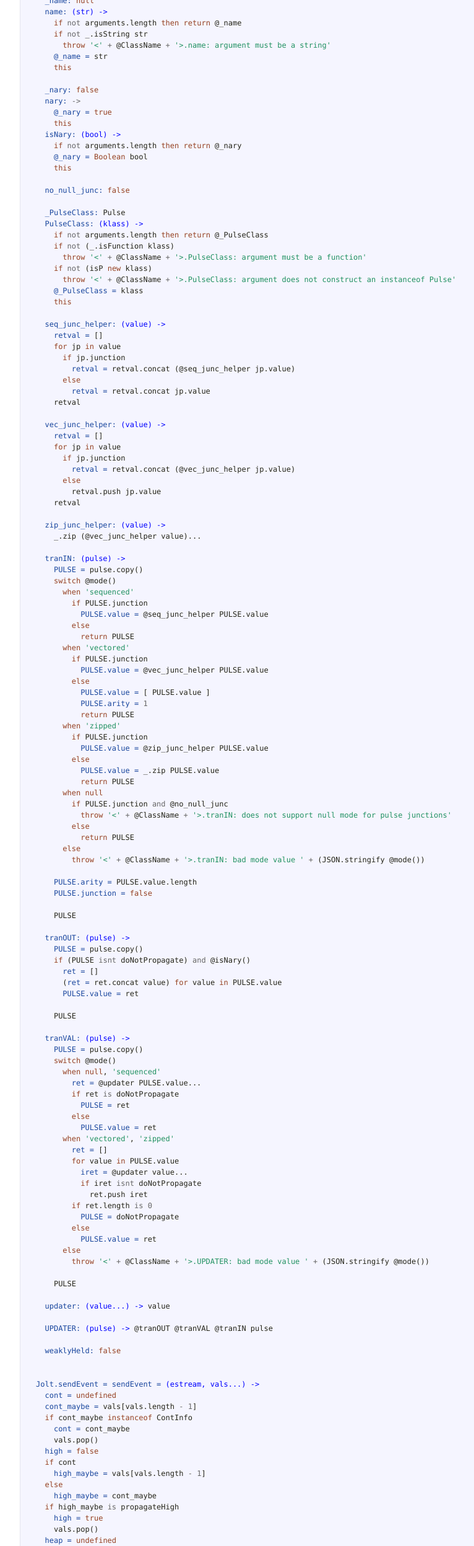
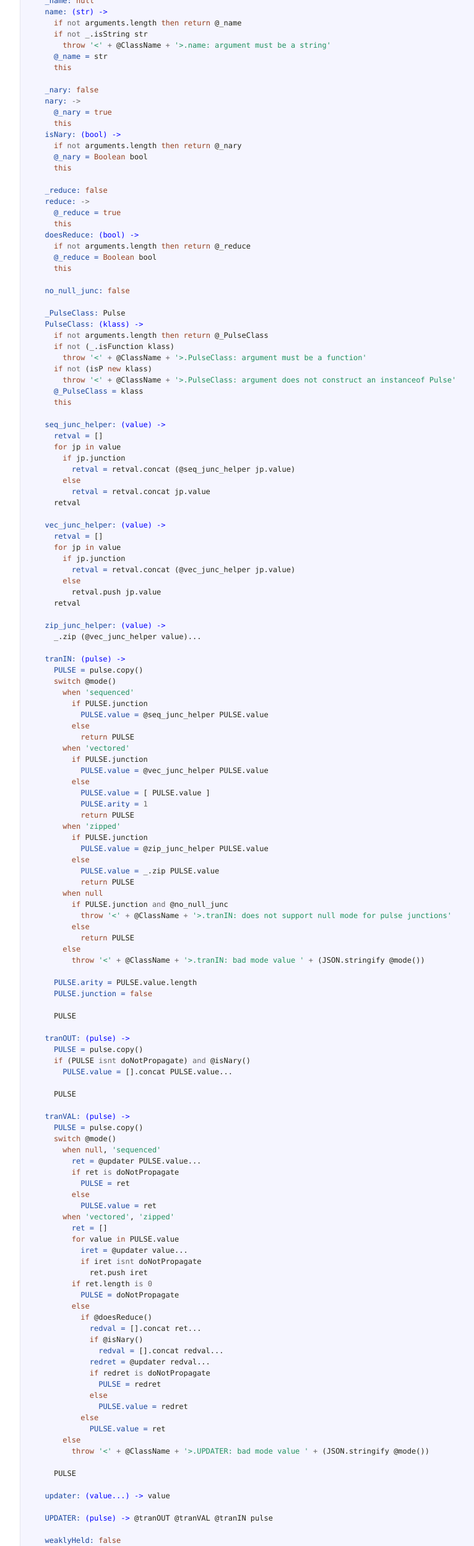
Before and after one commit to slavah/Jolt, a website: page docs/EventStream.html in a window 1280 px wide. Shown: the part 2216-4710 px from the top of the page at 62% size, without its empty margins (493-1259 px from the left). Drawn offline with Linux system fonts and the light colour scheme.

Commit message:
docs updated

```diff
--- a/docs/EventStream.html
+++ b/docs/EventStream.html
@@ -132,6 +132,15 @@
     <span class="vi">@_nary = </span><span class="nb">Boolean</span> <span class="nx">bool</span>
     <span class="k">this</span>
 
+  <span class="nv">_reduce: </span><span class="kc">false</span>
+  <span class="nv">reduce: </span><span class="o">-&gt;</span>
+    <span class="vi">@_reduce = </span><span class="kc">true</span>
+    <span class="k">this</span>
+  <span class="nv">doesReduce: </span><span class="nf">(bool) -&gt;</span>
+    <span class="k">if</span> <span class="o">not</span> <span class="nx">arguments</span><span class="p">.</span><span class="nx">length</span> <span class="k">then</span> <span class="k">return</span> <span class="nx">@_reduce</span>
+    <span class="vi">@_reduce = </span><span class="nb">Boolean</span> <span class="nx">bool</span>
+    <span class="k">this</span>
+
   <span class="nv">no_null_junc: </span><span class="kc">false</span>
 
   <span class="nv">_PulseClass: </span><span class="nx">Pulse</span>
@@ -202,9 +211,7 @@
   <span class="nv">tranOUT: </span><span class="nf">(pulse) -&gt;</span>
     <span class="nv">PULSE = </span><span class="nx">pulse</span><span class="p">.</span><span class="nx">copy</span><span class="p">()</span>
     <span class="k">if</span> <span class="p">(</span><span class="nx">PULSE</span> <span class="o">isnt</span> <span class="nx">doNotPropagate</span><span class="p">)</span> <span class="o">and</span> <span class="nx">@isNary</span><span class="p">()</span>
-      <span class="nv">ret = </span><span class="p">[]</span>
-      <span class="p">(</span><span class="nv">ret = </span><span class="nx">ret</span><span class="p">.</span><span class="nx">concat</span> <span class="nx">value</span><span class="p">)</span> <span class="k">for</span> <span class="nx">value</span> <span class="k">in</span> <span class="nx">PULSE</span><span class="p">.</span><span class="nx">value</span>
-      <span class="nv">PULSE.value = </span><span class="nx">ret</span>
+      <span class="nv">PULSE.value = </span><span class="p">[].</span><span class="nx">concat</span> <span class="nx">PULSE</span><span class="p">.</span><span class="nx">value</span><span class="p">...</span>
 
     <span class="nx">PULSE</span>
 
@@ -226,7 +233,17 @@
         <span class="k">if</span> <span class="nx">ret</span><span class="p">.</span><span class="nx">length</span> <span class="o">is</span> <span class="mi">0</span>
           <span class="nv">PULSE = </span><span class="nx">doNotPropagate</span>
         <span class="k">else</span>
-          <span class="nv">PULSE.value = </span><span class="nx">ret</span>
+          <span class="k">if</span> <span class="nx">@doesReduce</span><span class="p">()</span>
+            <span class="nv">redval = </span><span class="p">[].</span><span class="nx">concat</span> <span class="nx">ret</span><span class="p">...</span>
+            <span class="k">if</span> <span class="nx">@isNary</span><span class="p">()</span>
+              <span class="nv">redval = </span><span class="p">[].</span><span class="nx">concat</span> <span class="nx">redval</span><span class="p">...</span>
+            <span class="nv">redret = </span><span class="nx">@updater</span> <span class="nx">redval</span><span class="p">...</span>
+            <span class="k">if</span> <span class="nx">redret</span> <span class="o">is</span> <span class="nx">doNotPropagate</span>
+              <span class="nv">PULSE = </span><span class="nx">redret</span>
+            <span class="k">else</span>
+              <span class="nv">PULSE.value = </span><span class="nx">redret</span>
+          <span class="k">else</span>
+            <span class="nv">PULSE.value = </span><span class="nx">ret</span>
       <span class="k">else</span>
         <span class="k">throw</span> <span class="s">&#39;&lt;&#39;</span> <span class="o">+</span> <span class="nx">@ClassName</span> <span class="o">+</span> <span class="s">&#39;&gt;.UPDATER: bad mode value &#39;</span> <span class="o">+</span> <span class="p">(</span><span class="nx">JSON</span><span class="p">.</span><span class="nx">stringify</span> <span class="nx">@mode</span><span class="p">())</span>
 
```
Also changed, not shown: docs/ConcatE.html (+6 -4 lines), docs/EventStream_api.html (+3 -0 lines), docs/InternalE.html (+3 -3 lines), docs/MappedE.html (+8 -3 lines).
